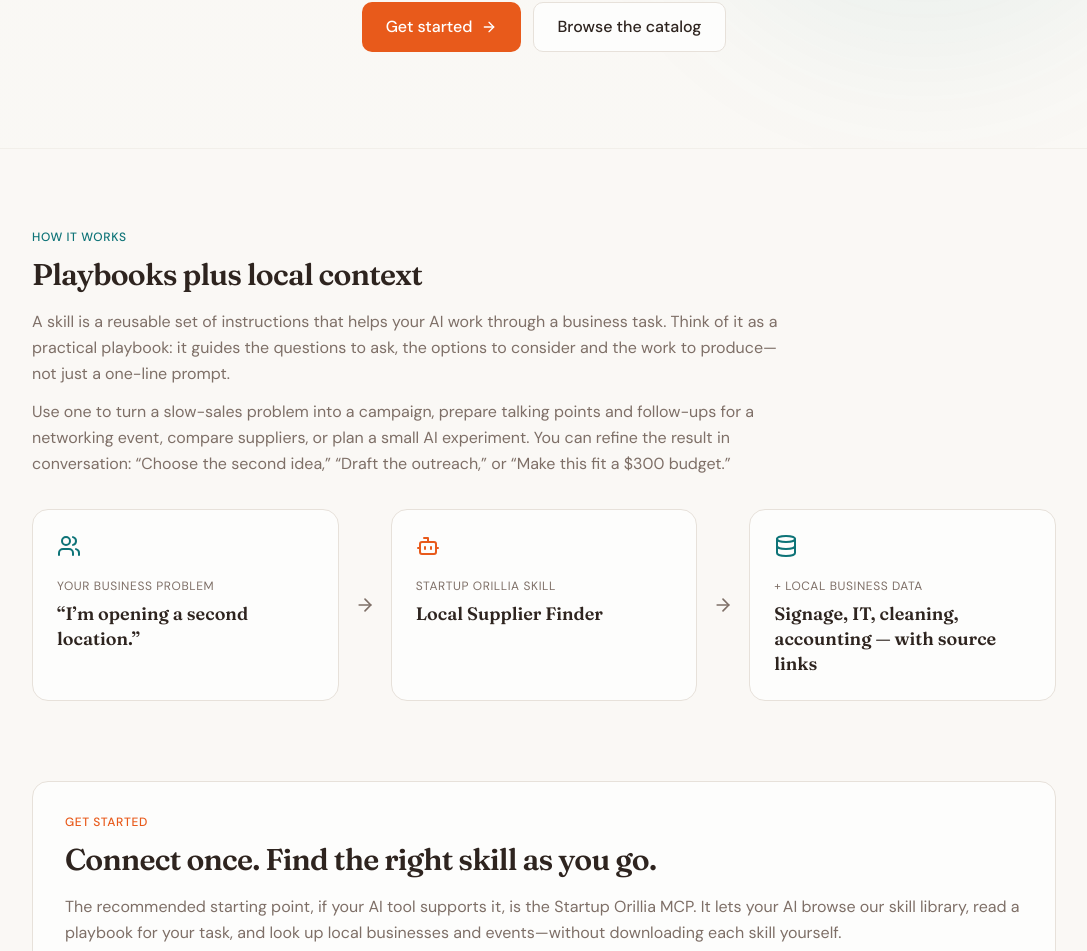
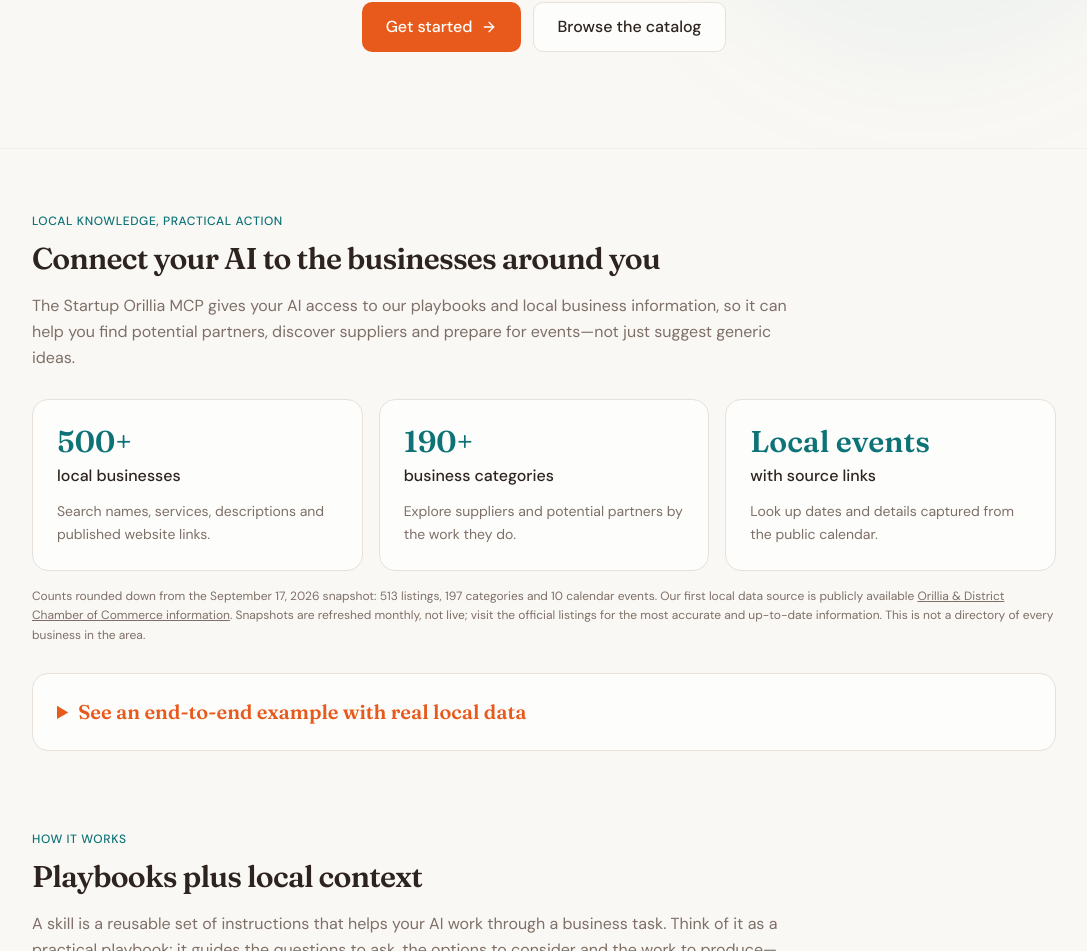
Before and after one commit to startuporillia/startuporillia, a React (Vite) app: page /skills in a window 1280 px wide. Shown: the part 361-1312 px from the top of the page, without its empty margins (96-1183 px from the left). Built offline with nearby package versions, Linux system fonts and the light colour scheme.

Commit message:
Show local data value and sourced campaign walkthrough

```diff
--- /dev/null
+++ b/src/components/skills/LocalDataExample.tsx
@@ -0,0 +1,34 @@
+export default function LocalDataExample() {
+  return <section className="container px-4 pt-12 md:pt-16">
+    <div className="max-w-5xl mx-auto">
+      <p className="text-xs uppercase tracking-wider text-brand-teal font-medium mb-3">Local knowledge, practical action</p>
+      <h2 className="text-2xl md:text-3xl mb-4">Connect your AI to the businesses around you</h2>
+      <p className="text-muted-foreground leading-relaxed max-w-3xl">The Startup Orillia MCP gives your AI access to our playbooks and local business information, so it can help you find potential partners, discover suppliers and prepare for events—not just suggest generic ideas.</p>
+      <div className="grid sm:grid-cols-3 gap-4 mt-7">
+        {[
+          ["500+", "local businesses", "Search names, services, descriptions and published website links."],
+          ["190+", "business categories", "Explore suppliers and potential partners by the work they do."],
+          ["Local events", "with source links", "Look up dates and details captured from the public calendar."],
+        ].map(([value, label, description]) => <div key={value} className="rounded-2xl border bg-card p-6"><p className="font-heading text-3xl text-brand-teal font-semibold mb-1">{value}</p><p className="font-medium mb-3">{label}</p><p className="text-sm text-muted-foreground leading-relaxed">{description}</p></div>)}
+      </div>
+      <p className="text-xs text-muted-foreground leading-relaxed mt-4">Counts rounded down from the September 17, 2026 snapshot: 513 listings, 197 categories and 10 calendar events. Our first local data source is publicly available <a href="https://business.orillia.com/" target="_blank" rel="noreferrer" className="underline">Orillia &amp; District Chamber of Commerce information</a>. Snapshots are refreshed monthly, not live; visit the official listings for the most accurate and up-to-date information. This is not a directory of every business in the area.</p>
+
+      <details id="real-example" className="rounded-2xl border bg-card mt-7 group scroll-mt-24">
+        <summary className="cursor-pointer p-6 font-heading text-xl font-semibold text-brand-orange">See an end-to-end example with real local data</summary>
+        <div className="px-6 pb-6 md:px-8 md:pb-8 space-y-7">
+          <p className="text-sm text-muted-foreground leading-relaxed">A worked example using real MCP search results from September 17, 2026—not a transcript or a completed campaign. The bakery, budget, targets and campaign below are illustrative. The named businesses are real listings; no participation, interest or endorsement is implied.</p>
+          <div><h3 className="font-heading text-lg font-semibold mb-2">1. Start with the business problem</h3><blockquote className="rounded-lg bg-secondary p-4">“I run a bakery in Orillia. January weekdays are slow. Help me increase sales.”</blockquote><p className="text-sm text-muted-foreground mt-3">Your AI reads the Local Marketing Campaign skill. It asks what you can spend and how many extra orders you can handle, then works with explicit assumptions: a $300 test budget and a target of 20 extra weekday orders in 30 days.</p></div>
+          <div><h3 className="font-heading text-lg font-semibold mb-2">2. Look for actual local possibilities</h3><p className="text-sm text-muted-foreground mb-4">The AI could compare office preorder boxes, a studio-to-bakery pickup offer and hotel guest orders. For the studio idea, a real MCP search for “gym” returned these listings:</p><div className="grid md:grid-cols-2 gap-4">
+            <article className="rounded-xl border p-4"><p className="text-xs uppercase tracking-wide text-brand-teal mb-2">Sourced listing facts</p><h4 className="font-semibold mb-2">ALIGN Yoga &amp; Pilates Studio</h4><p className="text-sm text-muted-foreground mb-3">Listed in Orillia under Gyms &amp; Fitness Centres. Its description mentions warm and hot yoga classes and education workshops.</p><a href="https://business.orillia.com/list/member/align-yoga-pilates-studio-1216" target="_blank" rel="noreferrer" className="text-sm text-brand-orange underline">Read the official listing</a></article>
+            <article className="rounded-xl border p-4"><p className="text-xs uppercase tracking-wide text-brand-teal mb-2">Sourced listing facts</p><h4 className="font-semibold mb-2">Nucleo Pilates &amp; Rowing</h4><p className="text-sm text-muted-foreground mb-3">Listed in Orillia under Gyms &amp; Fitness Centres. Its description mentions small-group Pilates, indoor rowing and barre.</p><a href="https://business.orillia.com/list/member/nucleo-pilates-rowing-1177" target="_blank" rel="noreferrer" className="text-sm text-brand-orange underline">Read the official listing</a></article>
+          </div><p className="text-sm text-muted-foreground mt-3">Campaign hypothesis, not a listing fact: some class participants might enjoy a convenient bakery pickup on their way home. Check location, class times, customer interest and dietary preferences before proposing a fit. Membership is not an endorsement or quality rating.</p></div>
+          <div><h3 className="font-heading text-lg font-semibold mb-2">3. Say “Build the studio idea”</h3><p className="text-sm text-muted-foreground leading-relaxed">The AI turns the idea into a two-week weekday preorder test: one bakery pickup window, one simple bundle priced after checking ingredient, packaging and labour costs, and a separate tracking code for any participating studio. Cap orders at spare capacity. Do not promise a discount, use a studio’s logo or announce a partnership without agreement.</p></div>
+          <div><h3 className="font-heading text-lg font-semibold mb-2">4. Get drafts you can actually use</h3><p className="text-sm font-medium mb-2">Example outreach for you to review and send</p><blockquote className="rounded-lg bg-secondary p-4 text-sm leading-relaxed">Hi ALIGN team—I'm the owner of [bakery]. I found your yoga classes through the local business directory. Would you be open to discussing a small weekday bakery pickup test for interested customers? We would handle preorders and pickup at our shop, and agree the offer and wording with you first. No customer list sharing needed. Is this something your customers might find useful?</blockquote><p className="text-sm font-medium mt-4 mb-2">Example customer copy, only after agreement</p><p className="text-sm text-muted-foreground">“Make your weekday a little sweeter. Preorder [bundle] for [price] and collect at [bakery] during [window]. Order by [deadline]. Ingredients and allergen information: [link].”</p></div>
+          <div><h3 className="font-heading text-lg font-semibold mb-2">5. Leave with a 30-day plan and a decision</h3><ol className="list-decimal pl-5 space-y-2 text-sm text-muted-foreground"><li><strong className="text-foreground">Days 1–7:</strong> check costs and capacity, record typical weekday orders, contact one possible partner and confirm fit.</li><li><strong className="text-foreground">Days 8–14:</strong> if a partner agrees, finalize terms, tracking, pickup details and approved copy. Otherwise revise the concept before spending.</li><li><strong className="text-foreground">Days 15–28:</strong> run the small test; record code-attributed orders, revenue, variable costs, staff time and customer feedback.</li><li><strong className="text-foreground">Days 29–30:</strong> compare with normal weekdays. Aim for 20 additional orders, stay within $300, and continue only if the economics and workload justify it. A tracking code alone does not prove the orders were incremental.</li></ol></div>
+          <p className="text-sm text-muted-foreground border-t pt-5">That is the combination: a skill guides the work, MCP supplies real local context, and your AI helps turn it into drafts and decisions. You verify details, approve the plan and take action.</p>
+          <a href="#setup" className="btn-primary inline-flex">Try it with your AI tool</a>
+        </div>
+      </details>
+    </div>
+  </section>;
+}
--- a/src/pages/Skills.tsx
+++ b/src/pages/Skills.tsx
@@ -6,6 +6,7 @@
 import { categories, skills } from "@/lib/skills";
 import SkillsNotice from "@/components/skills/SkillsNotice";
 import SkillsSetup from "@/components/skills/SkillsSetup";
+import LocalDataExample from "@/components/skills/LocalDataExample";
 import { downloadSkills } from "@/lib/skill-download";
 
 const SkillsPage = () => {
@@ -33,6 +34,8 @@
           </div>
         </div>
       </section>
+
+      <LocalDataExample />
 
       <section className="container px-4 py-16 md:py-20">
         <div className="max-w-5xl mx-auto">
```
